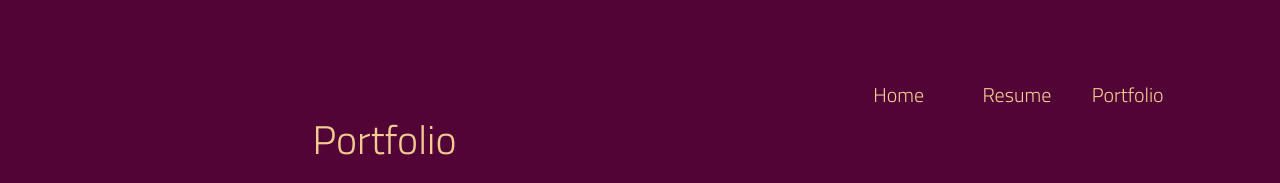
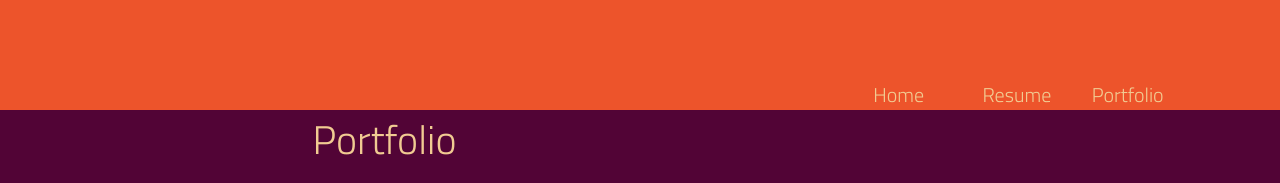
Before and after one commit to jbarton10/Website, a plain HTML site: page portfolio.html in a window 1280 px wide. Shown: the top 183 px of the page. Drawn offline with nearby package versions, Linux system fonts and the light colour scheme.

Commit message:
minor changes to port page

```diff
--- a/portfolio.html
+++ b/portfolio.html
@@ -17,7 +17,7 @@
   <body>
     <div class="container-fluid">
       <div id="portfolioTop">
-        <div id="navBar">
+        <div class="navBarNotHome">
           <div class="row">
             <div class="col-md-8"></div>
             <div class="col-md-1"><div id="home">Home</div></div>
--- a/style.css
+++ b/style.css
@@ -47,8 +47,7 @@ body {
   margin: 0px auto;
   margin-top: 1%;
 }
-#middle {
-}
+
 #about {
   color: rgb(241, 203, 146);
   margin-top: 100px;
```
